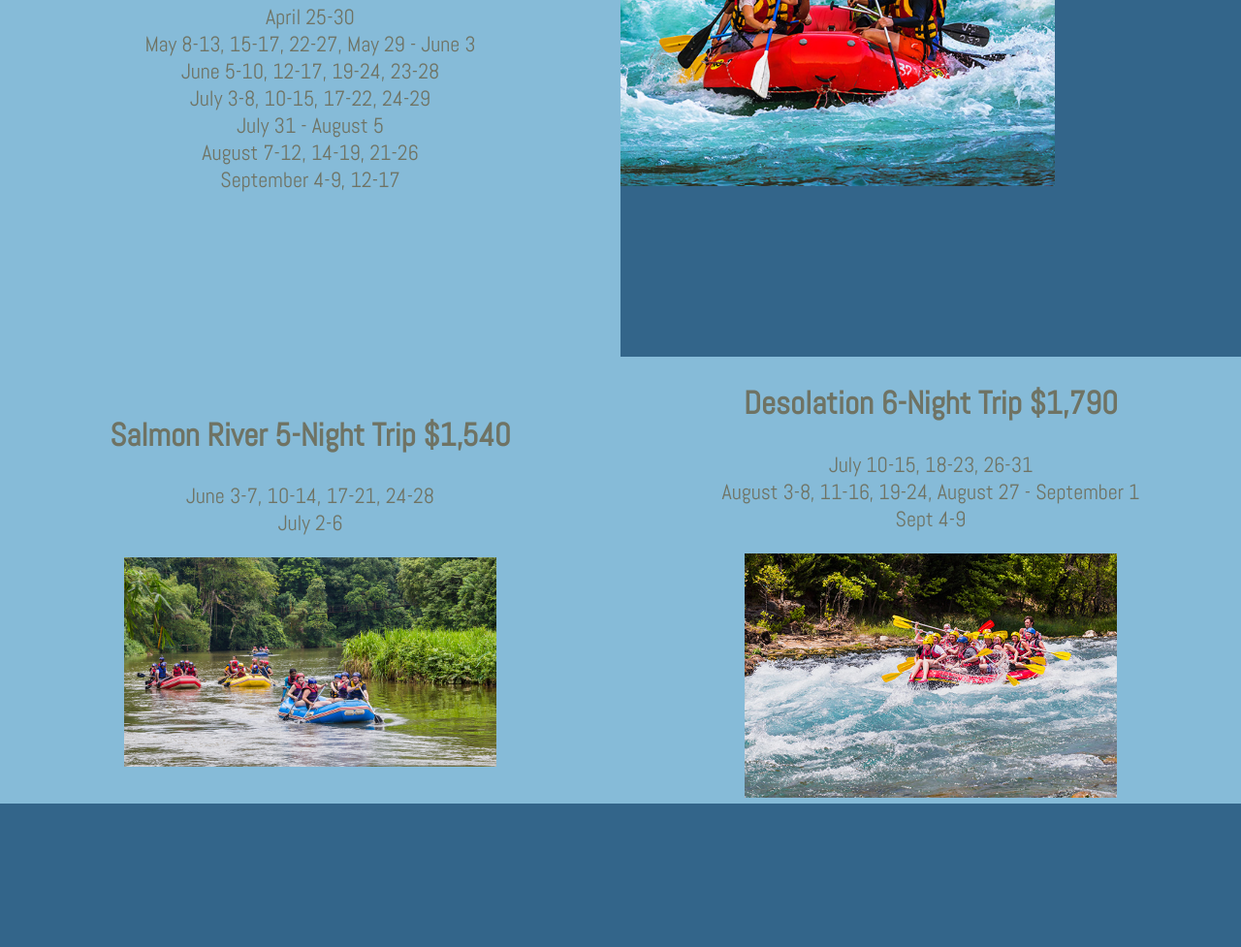
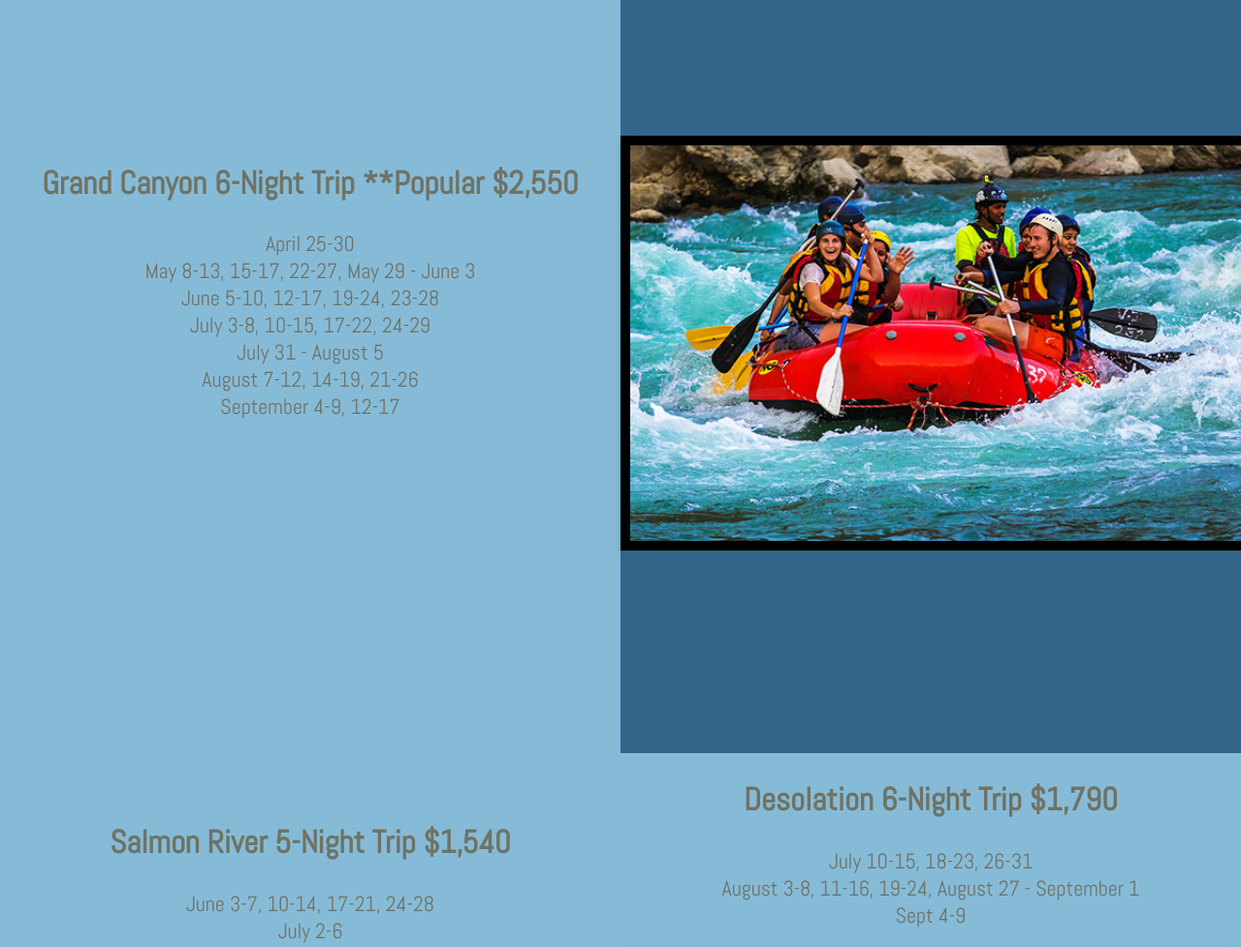
Before and after one commit to cupofvilatte/wdd130, a plain HTML site: page wwr/traveldates.html in a window 1280 px wide. Shown: the part 807-1784 px from the top of the page at 97% size. Drawn offline with Linux system fonts and the light colour scheme.

Commit message:
image help

```diff
--- a/wwr/styles/style.css
+++ b/wwr/styles/style.css
@@ -256,6 +256,15 @@ h4 {
     border: 40px;
     border-color: #86BBD8;
     align-items: center;
+    border: 10px solid black;
+    width: 100%;
+    transition: transform .5s;
+    box-shadow: 5px 5px 10px #33658A
+}
+
+.daypic:hover {
+    opacity: .6;
+    transform: scale(1.1);
 }
 
 .GCSixNight{
@@ -274,6 +283,15 @@ h4 {
     border: 40px;
     border-color: #86BBD8;
     align-items: center;
+    border: 10px solid black;
+    width: 100%;
+    transition: transform .5s;
+    box-shadow: 5px 5px 10px #33658A
+}
+
+.nightpic:hover {
+    opacity: .6;
+    transform: scale(1.1);
 }
 
 .SRFiveNight {
@@ -288,6 +306,15 @@ h4 {
     width: 60%;
     border: 20px;
     border-color: #86BBD8;
+    border: 10px solid black;
+    width: 100%;
+    transition: transform .5s;
+    box-shadow: 5px 5px 10px #33658A
+}
+
+.salmon:hover {
+    opacity: .6;
+    transform: scale(1.1);
 }
 
 .DSixNight {
@@ -302,6 +329,15 @@ h4 {
     width: 60%;
     border: 20px;
     border-color: #86BBD8;
+    border: 10px solid black;
+    width: 100%;
+    transition: transform .5s;
+    box-shadow: 5px 5px 10px #33658A
+}
+
+.desolation:hover {
+    opacity: .6;
+    transform: scale(1.1);
 }
 
 /* mobile css */
```
